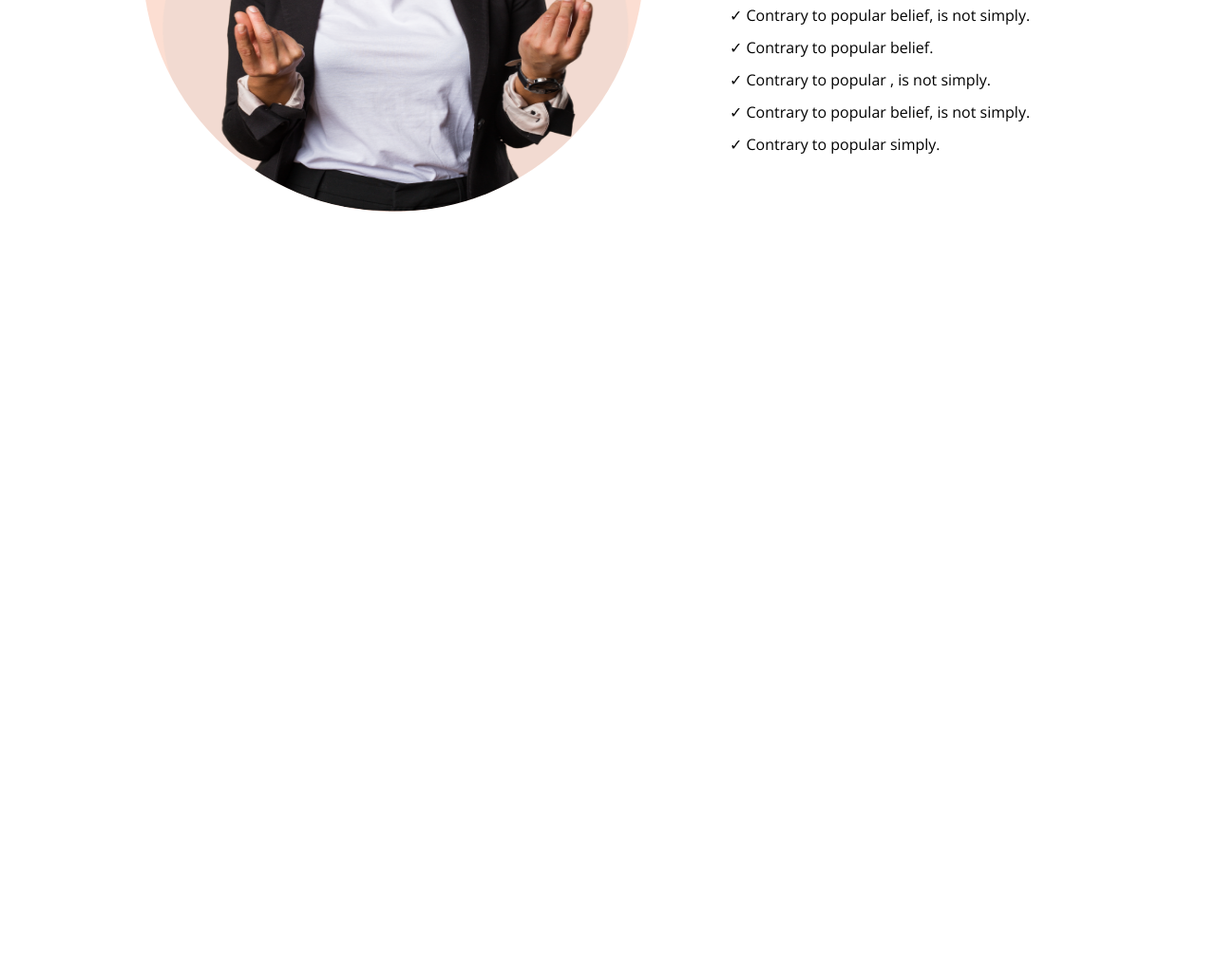
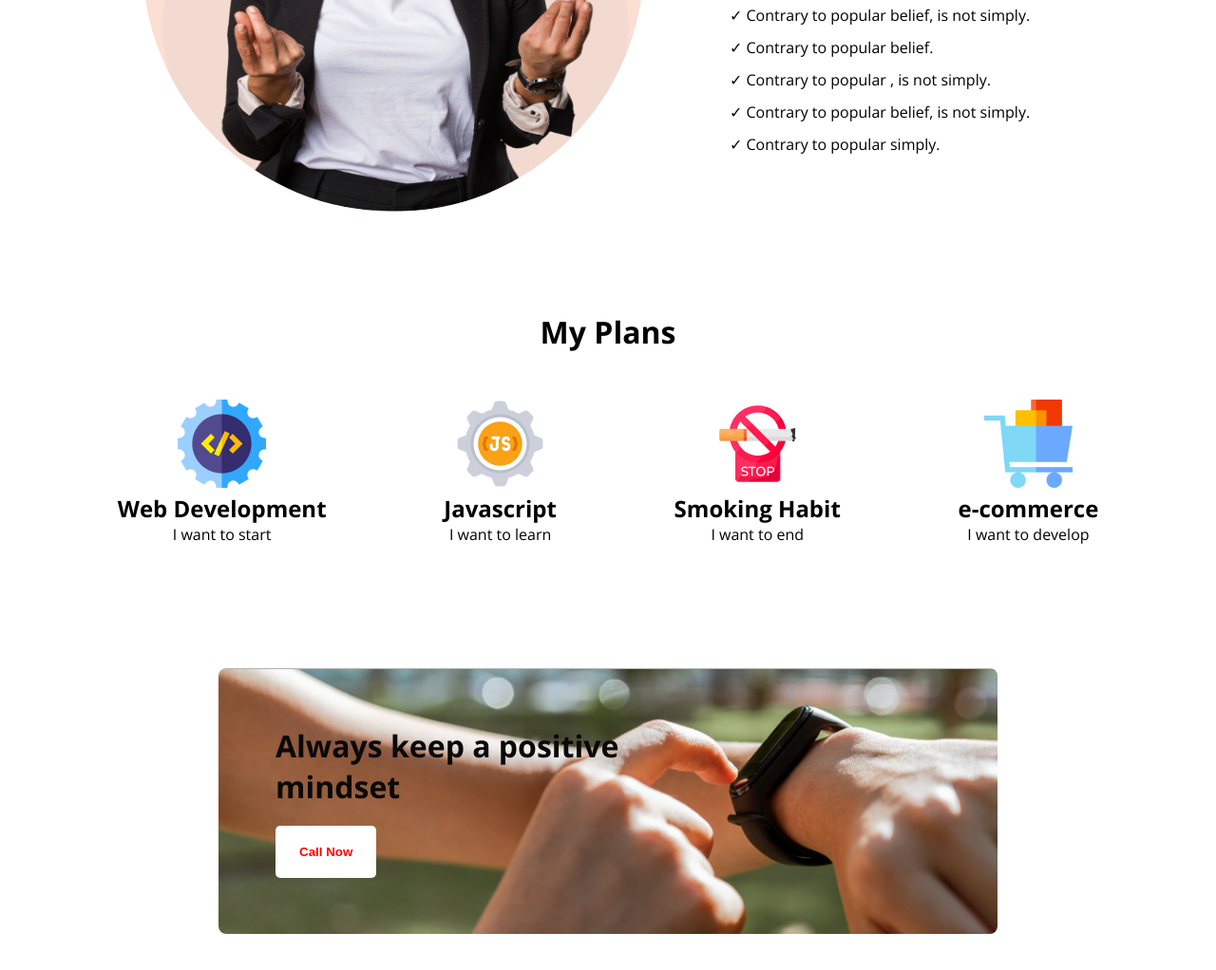
Before and after one commit to Surid-Chakma/new-year-new-me-project, a plain HTML site: page index.html in a window 1280 px wide. Shown: the part 1485-2507 px from the top of the page at 95% size. Before the commit the page ends 1813 px from the top, so only its background shows below. Drawn offline with nearby package versions, Linux system fonts and the light colour scheme.

Commit message:
contact section added

```diff
--- a/index.html
+++ b/index.html
@@ -47,7 +47,37 @@
                </div>
             </div>
         </div>
-
+        <div class="plan-section">
+            <h1 class="plan-section-title">My Plans</h1>
+            <div class="plan-container">
+                <div class="plan-content">
+                    <img src="./images/icons/web.png" alt="" class="plan-img">
+                    <h2 class="plan-title">Web Development</h2>
+                    <p class="plan-description">I want to start</p>
+                </div>
+                <div class="plan-content">
+                    <img src="./images/icons/js.png" alt="" class="plan-img">
+                    <h2 class="plan-title">Javascript</h2>
+                    <p class="plan-description">I want to learn</p>
+                </div>
+                <div class="plan-content">
+                    <img src="./images/icons/smoke.png" alt="" class="plan-img">
+                    <h2 class="plan-title">Smoking Habit</h2>
+                    <p class="plan-description">I want to end</p>
+                </div>
+                <div class="plan-content">
+                    <img src="./images/icons/ecom.png" alt="" class="plan-img">
+                    <h2 class="plan-title">e-commerce</h2>
+                    <p class="plan-description">I want to develop</p>
+                </div>
+            </div>
+        </div>
+        <div class="plan-section-last-content">
+            <div>
+            <h1>Always keep a positive <br> mindset</h1>
+            <button class="call-btn">Call Now</button>
+            </div>
+        </div>
     </main>
     <footer></footer>
   </body>
--- a/style.css
+++ b/style.css
@@ -44,7 +44,6 @@ body {
   gap: 90px;
   margin: 0px 150px 100px;
   padding-top: 0px;
-
 }
 /* .section-photo-container {
   width: 527.929px;
@@ -72,7 +71,47 @@ body {
   line-height: 26px;
   margin-bottom: 16px;
 }
- .list p {
-    line-height: 26px;
-    margin-bottom: 8px;
+.list p {
+  line-height: 26px;
+  margin-bottom: 8px;
 }
+/* plan section  */
+.plan-container {
+  display: flex;
+  justify-content: space-evenly;
+}
+.plan-section-title {
+  text-align: center;
+  margin-bottom: 50px;
+}
+.plan-content {
+  text-align: center;
+  margin-bottom: 130px;
+}
+.plan-section-last-content {
+  background-image: url("./images/watch.png"),linear-gradient(rgba(0,0,0,0.3),rgba(0,0,0,0.4));
+  background-size: cover;
+  background-repeat: no-repeat;
+  margin-left: 230px;
+  margin-right: 230px;
+  height: 280px;
+  margin-bottom: 100px;
+  border-radius: 8px;
+}
+.plan-section-last-content div {
+  padding: 60px;
+  color: #0a0909;
+}
+.plan-section-last-content > h1 {
+  font-size: 40px;
+  font-weight: 700;
+}
+.call-btn {
+  margin-top: 20px;
+  border-radius: 5px;
+  background: #fff;
+  padding: 20px 25px;
+  border: none;
+  color: red;
+  font-weight: bold;
+}
```
